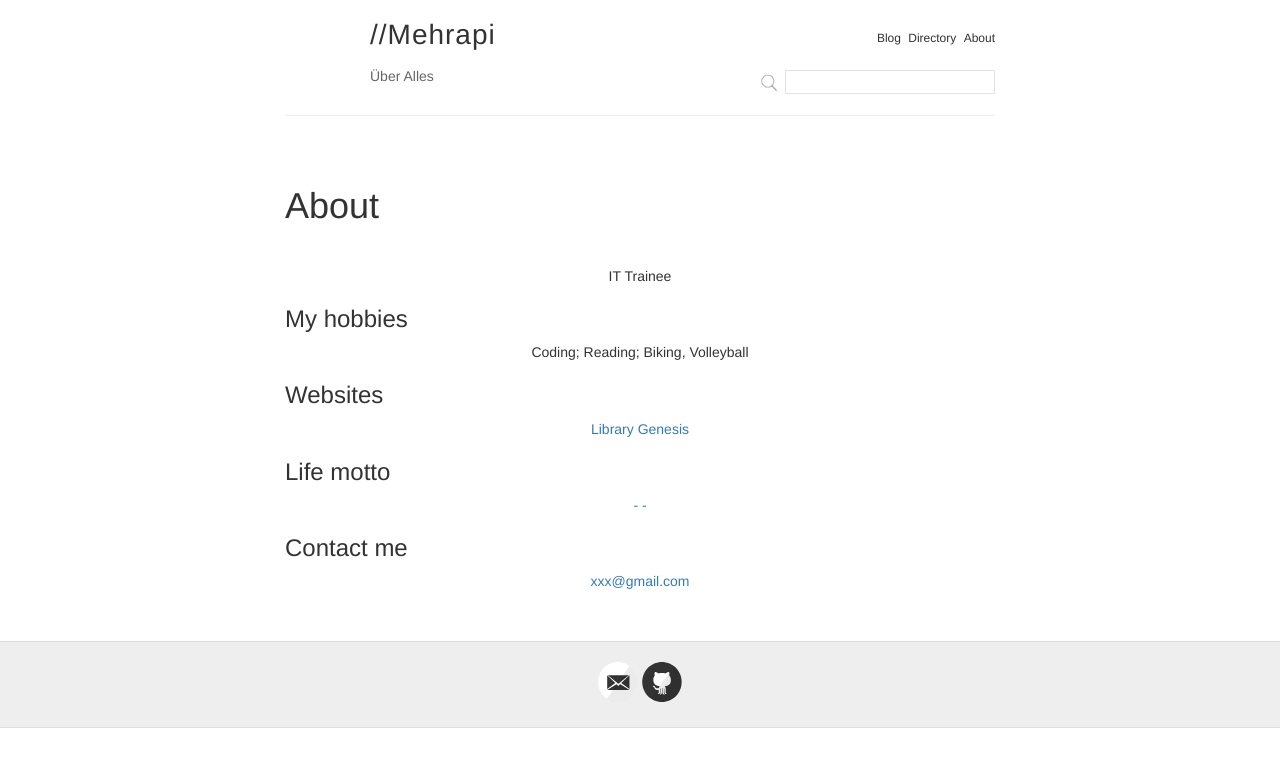
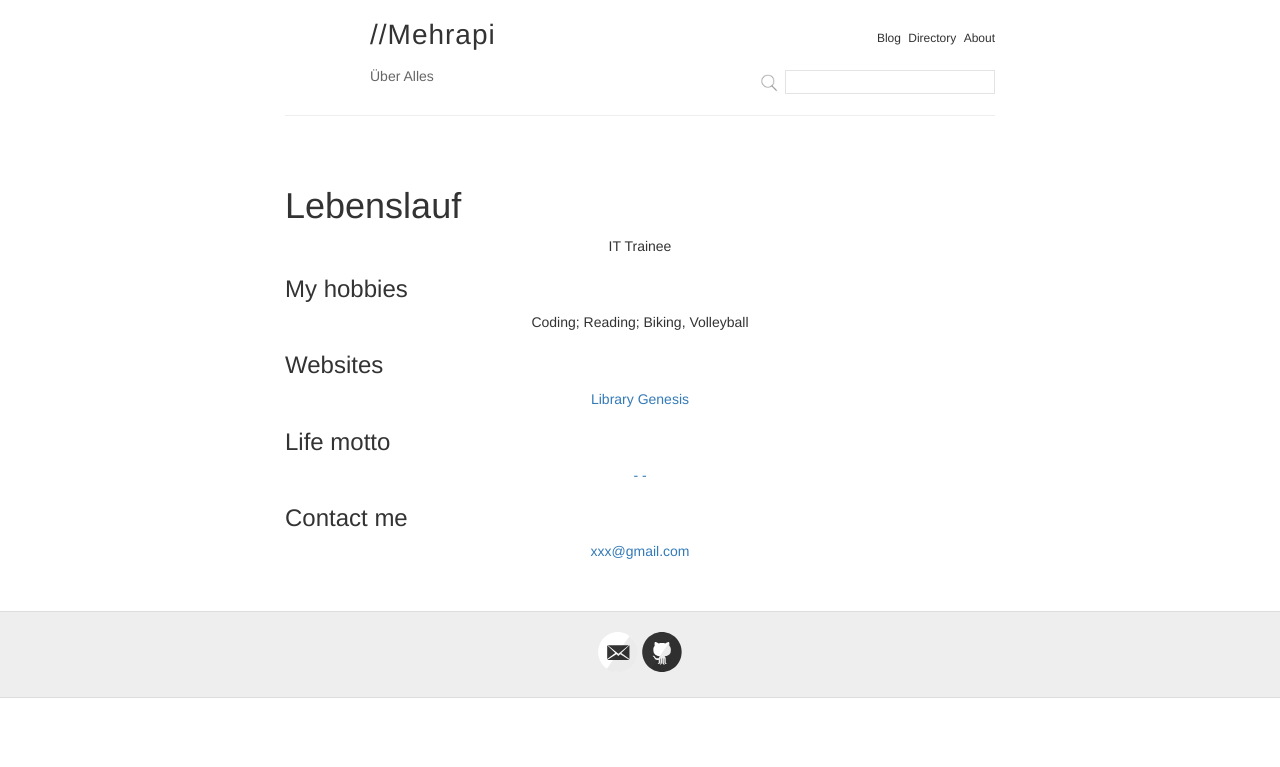
Before and after one commit to sieblogt/sieblogt.github.io, a Jekyll site: the page built from about.md, in a window 1280 px wide. Shown: the top 767 px of the page. Built offline with Jekyll 4.4.1, drawn with Linux system fonts in a browser that asks for light colours.

Commit message:
Update about.md

```diff
--- a/about.md
+++ b/about.md
@@ -1,14 +1,14 @@
 ---
 layout: page
-title: About
+title: Lebenslauf
 permalink: /about/
 ---
 
 
 
-<p align="center">
+<!-- <p align="center">
 <img src="">
-</p>
+</p> -->
 
 
 <center>IT Trainee</center>
```
